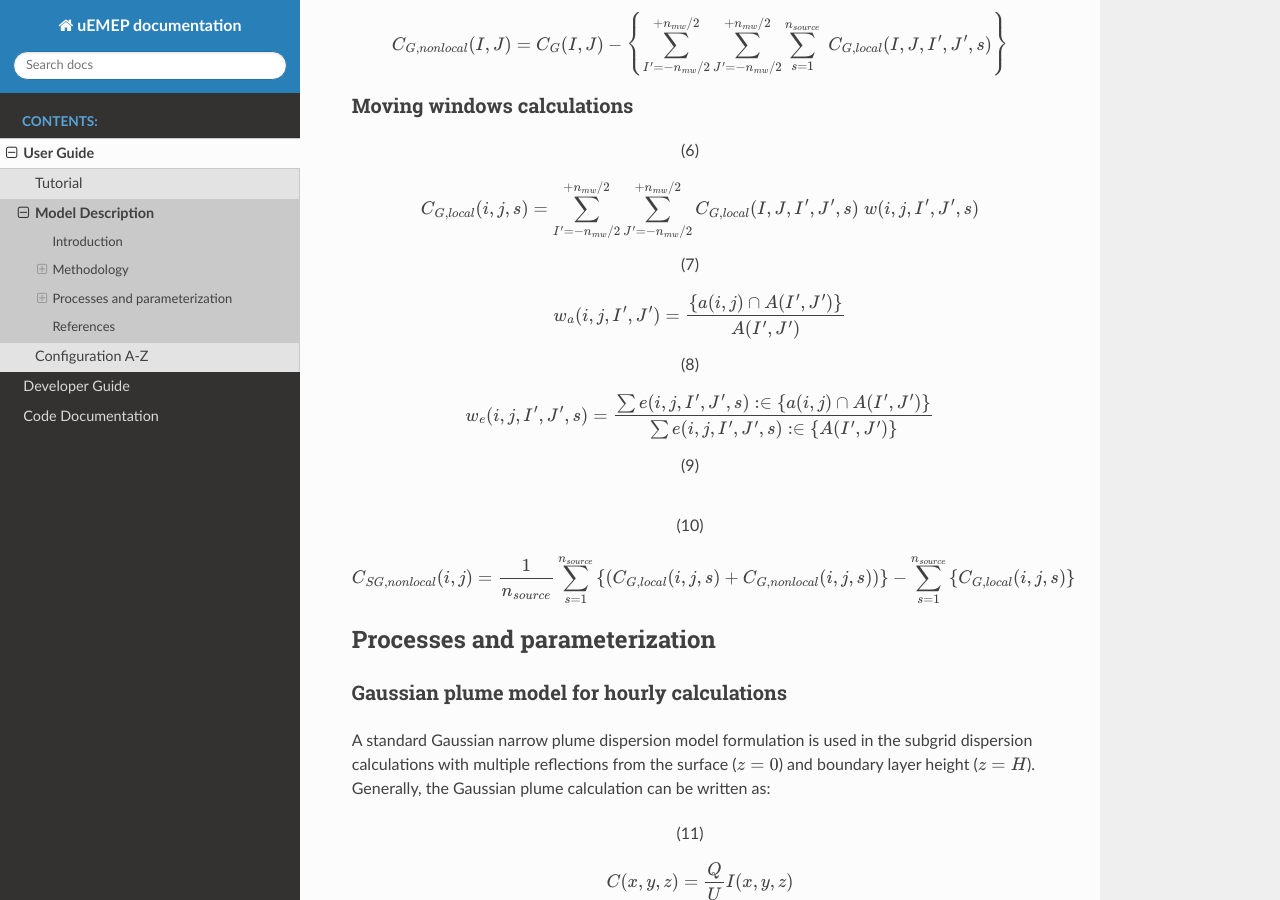
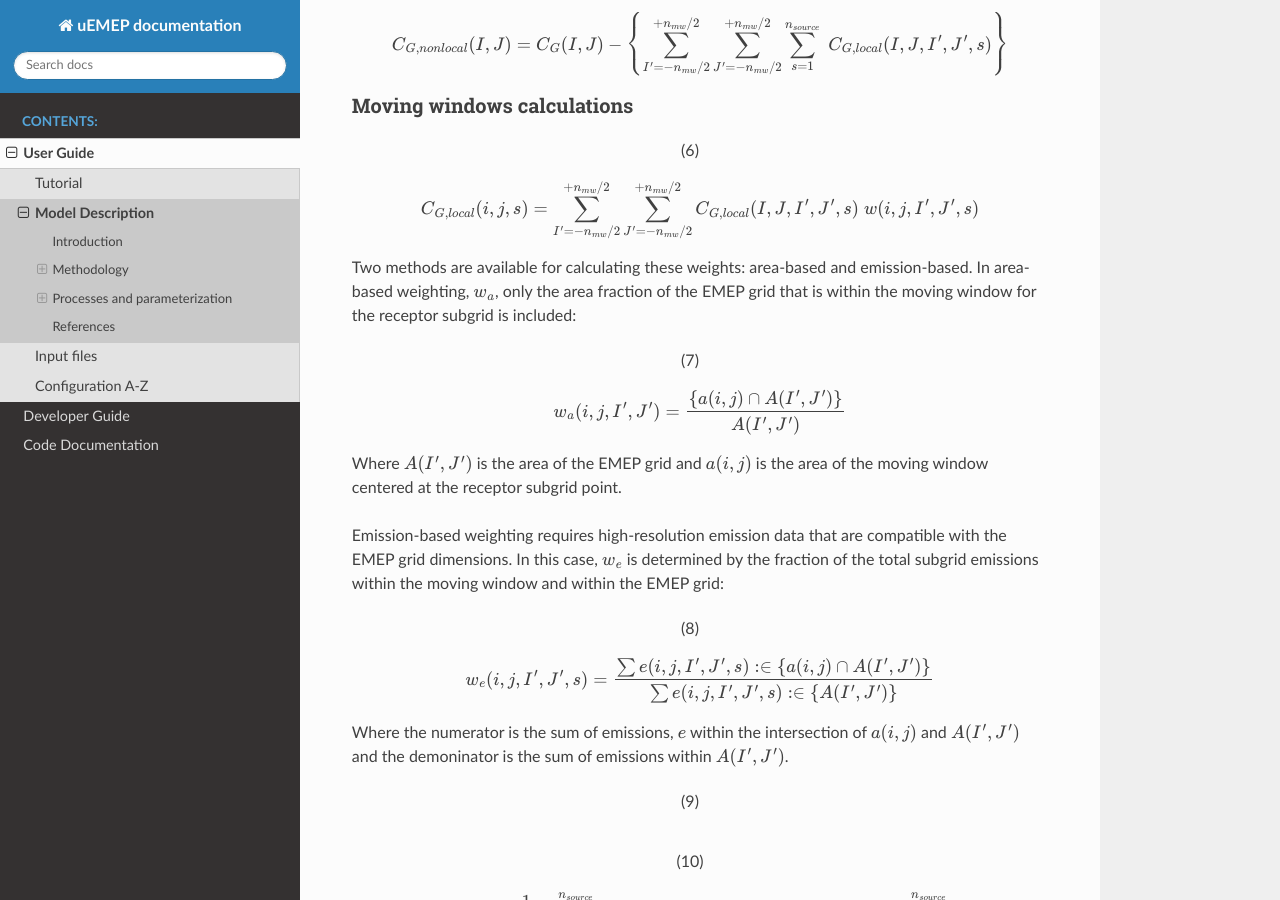
Before and after one commit to metno/uEMEP_docs, a Sphinx documentation site: the page built from docs/source/user_guide/model_description.rst, in a window 1280 px wide and 900 px high, scrolled down 1652 px. Built offline with Sphinx 7.4.7 and the Read the Docs theme 3.1.0, drawn with Linux system fonts in a browser that asks for light colours; cross-references to code outside the pages are shown as plain code.

Commit message:
Added partial description of moving window calculations

```diff
--- a/docs/source/user_guide/model_description.rst
+++ b/docs/source/user_guide/model_description.rst
@@ -70,17 +70,25 @@ Moving windows calculations
 
     C_{G,local}(i,j,s) = \sum_{I'=-n_{mw}/2}^{+n_{mw}/2} \sum_{J'=-n_{mw}/2}^{+n_{mw}/2} C_{G,local}(I,J,I',J',s) \; w(i,j,I',J',s)
 
+Two methods are available for calculating these weights: area-based and emission-based. In area-based weighting, :math:`w_{a}`, only the area fraction of the EMEP grid that is within the moving window for the receptor subgrid is included:
+
 .. eq 7
 .. math::
     :label: eq:area_weighting
 
     w_{a}(i,j,I',J') = \frac{\{ a(i,j) \cap A(I',J') \}}{A(I',J')}
 
+Where :math:`A(I',J')` is the area of the EMEP grid and :math:`a(i,j)` is the area of the moving window centered at the receptor subgrid point.
+
+Emission-based weighting requires high-resolution emission data that are compatible with the EMEP grid dimensions. In this case, :math:`w_{e}` is determined by the fraction of the total subgrid emissions within the moving window and within the EMEP grid:
+
 .. eq 8
 .. math::
     :label: eq:emis_weihting
 
     w_{e}(i,j,I',J',s) = \frac{ \sum e(i,j,I',J',s) :\in \{ a(i,j) \cap A(I',J') \} } { \sum e(i,j,I',J',s) :\in \{ A(I',J') \} }
+
+Where the numerator is the sum of emissions, :math:`e` within the intersection of :math:`a(i,j)` and :math:`A(I',J')` and the demoninator is the sum of emissions within :math:`A(I',J')`.
 
 .. eq 9
 .. math::
--- a/docs/source/user_guide/user_guide.rst
+++ b/docs/source/user_guide/user_guide.rst
@@ -7,4 +7,5 @@ User Guide
 
     tutorial
     model_description
+    input
     configuration
```
Also changed, not shown: docs/source/user_guide/input.rst (added, +19 -0 lines).
